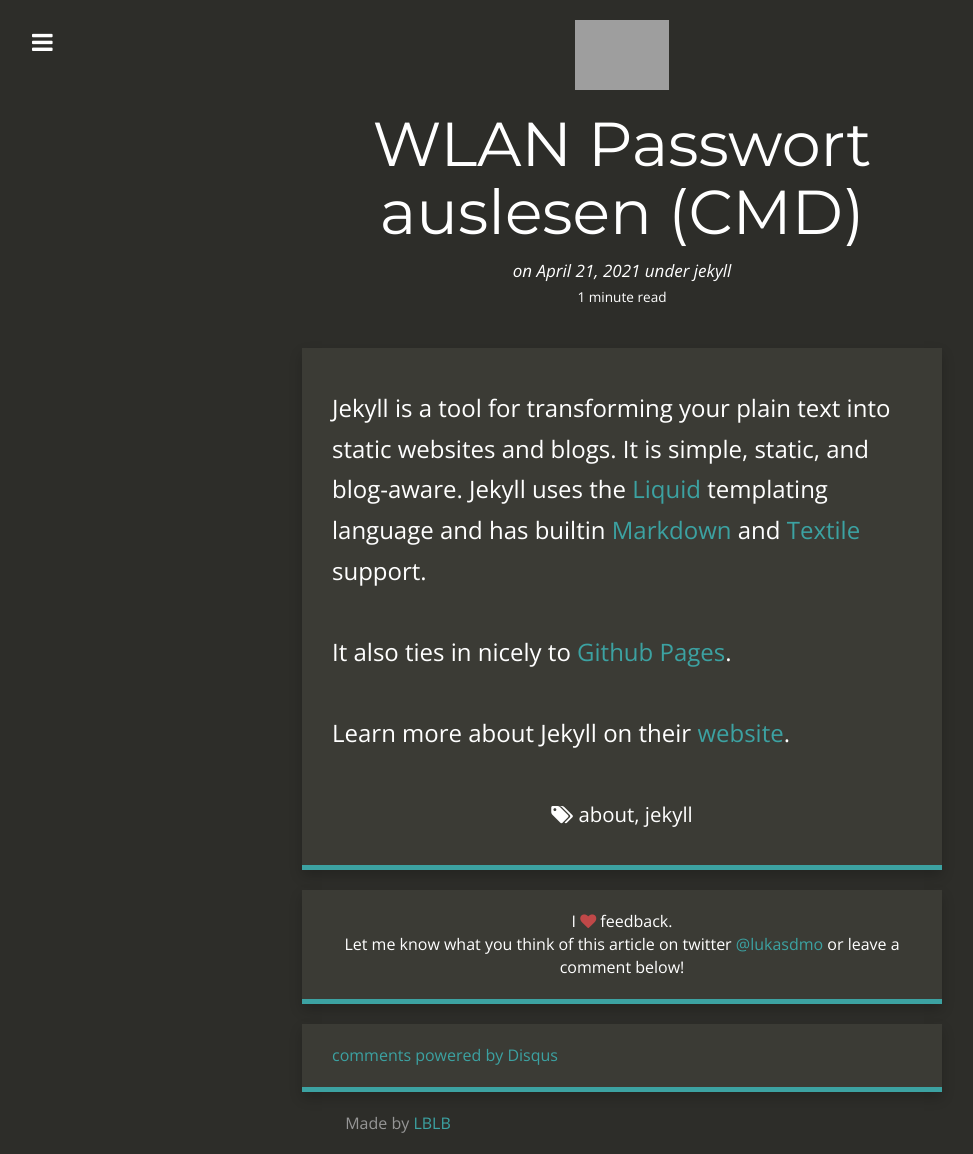
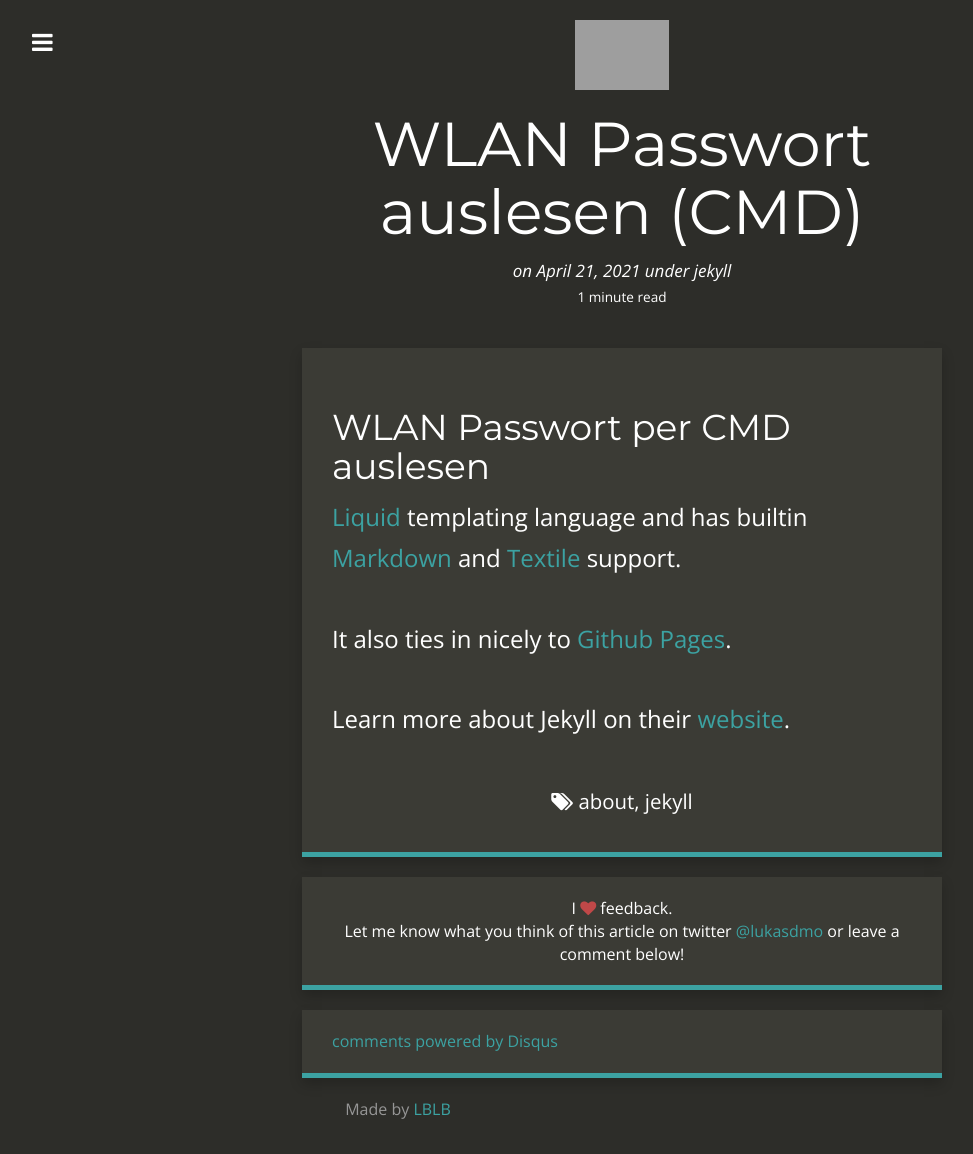
Before and after one commit to eski1337/lblb-it-ffd00, a Jekyll site: the page built from _posts/2014-06-09-so-what-is-jekyll.md, in a window 1280 px wide. Shown: the whole page, without its empty margins (18-991 px from the left). Built offline with Jekyll 4.4.1, drawn with Linux system fonts in a browser that asks for light colours; nearby versions of some CDN libraries; comment, search, counter and statistics services are not loaded; grey boxes are pictures that could not be loaded.

Commit message:
2014-06-09-so-what-is-jekyll.md: changed

```diff
--- a/_posts/2014-06-09-so-what-is-jekyll.md
+++ b/_posts/2014-06-09-so-what-is-jekyll.md
@@ -10,8 +10,7 @@
  - jekyll
 ---
 
-Jekyll is a tool for transforming your plain text into static websites and
-blogs. It is simple, static, and blog-aware. Jekyll uses the
+## WLAN Passwort per CMD auslesen
 [Liquid](http://docs.shopify.com/themes/liquid-basics) templating
 language and has builtin [Markdown](http://daringfireball.net/projects/markdown/)
 and [Textile](http://en.wikipedia.org/wiki/Textile_(markup_language)) support.
```
